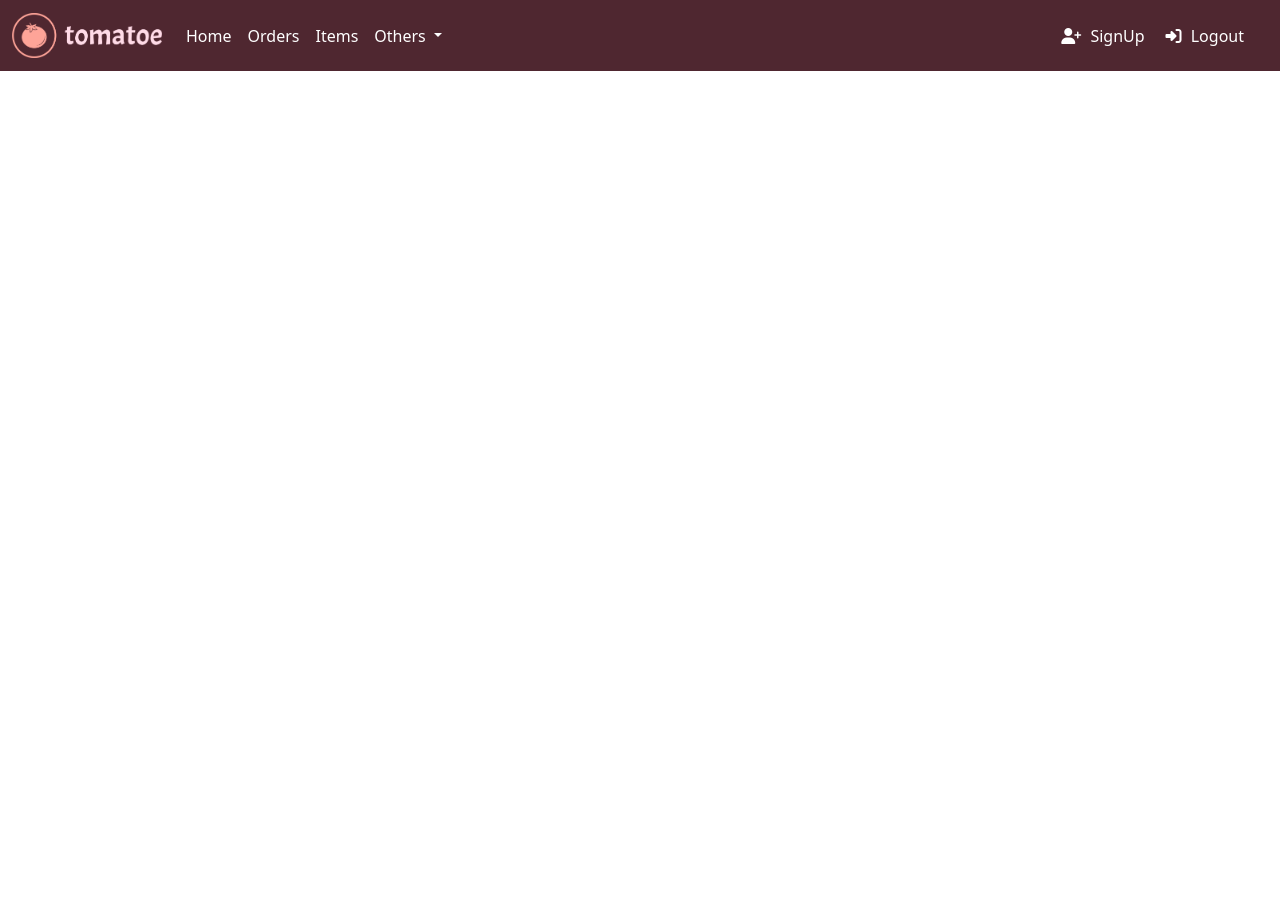
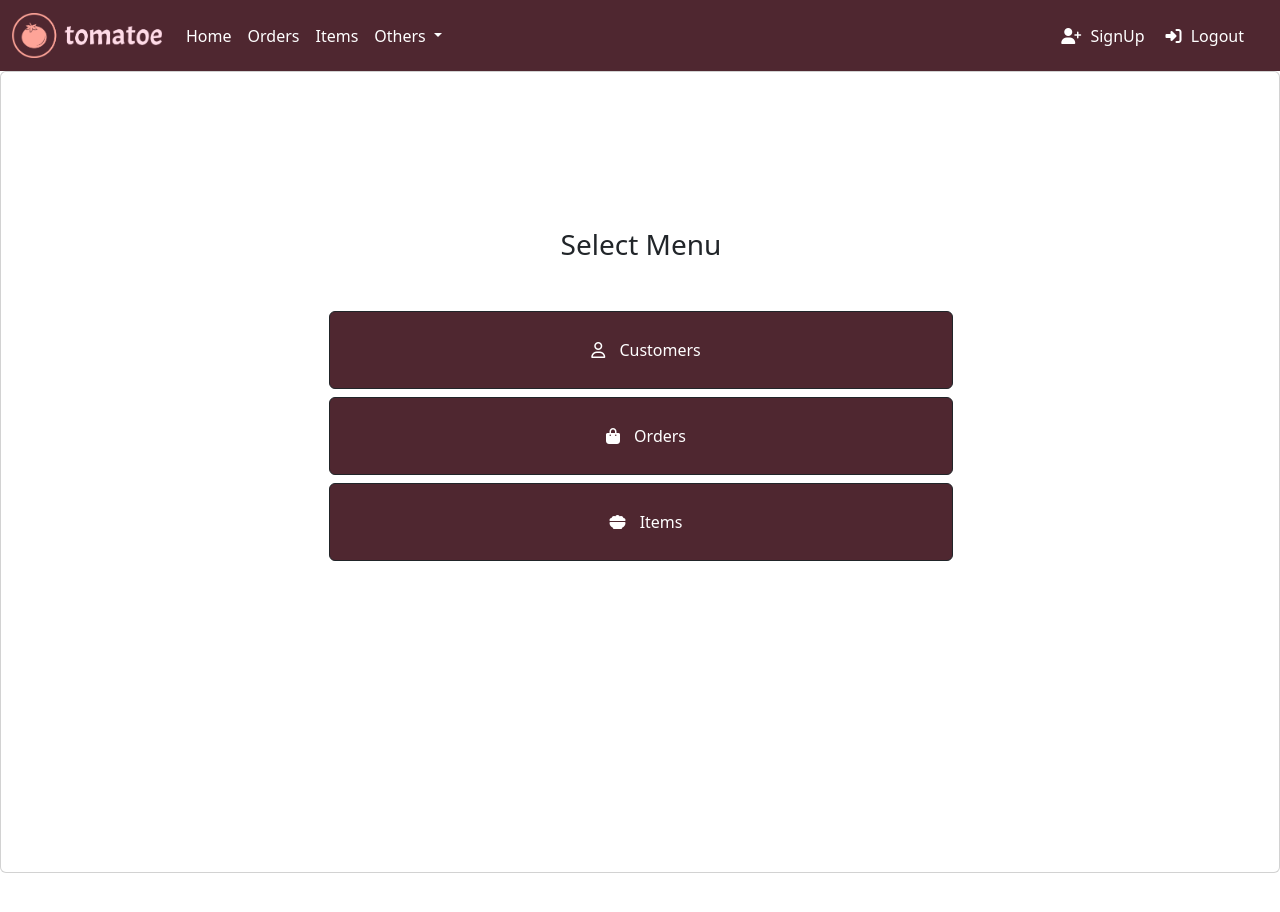
Before and after one commit to ShenanVindinu/crud-bootstrap, a plain HTML site: page index.html in a window 1280 px wide. Before the commit the page ends 800 px from the top, so only its background shows below. Drawn offline with nearby package versions, Linux system fonts and the light colour scheme.

Commit message:
homePage Created

```diff
--- a/index.html
+++ b/index.html
@@ -42,15 +42,36 @@
             color: white;
         }
 
+        .btn-dark {
+            padding: 20px;
+            background-color: #4F2730;
+        }
 
+        main>div>div>h3 {
+            text-align: center;
+            position: relative;
+            margin: 50px;
+        }
 
+        .fa-user  {
+            padding: 10px;
+        }
 
+        .fa-bag-shopping {
 
+            padding: 10px;
+        }
 
+        .fa-bowl-food {
+            padding: 10px;
+        }
 
-
-
-
+        .card-body {
+            width: 100vw;
+            height: 100vh;
+            position: relative;
+            top: 7vw;
+        }
 
 
 
@@ -111,6 +132,28 @@
     </nav>
 </header>
 
+<main>
+    <div class="card">
+        <div class="card-body">
+            <h3 id="Menu_Heading">Select Menu</h3>
+            <div class="d-grid gap-2 col-6 mx-auto">
+                <button class="btn btn-dark" type="button">
+                    <i class="fa-regular fa-user" style="color: #ffffff;"></i>
+                    Customers
+                </button>
+                <button class="btn btn-dark" type="button">
+                    <i class="fa-solid fa-bag-shopping" style="color: #ffffff;"></i>
+                    Orders
+                </button>
+                <button class="btn btn-dark" type="button">
+                    <i class="fa-solid fa-bowl-food" style="color: #ffffff;"></i>
+                    Items
+                </button>
+            </div>
+        </div>
+    </div>
+</main>
+
 
 
 
```
